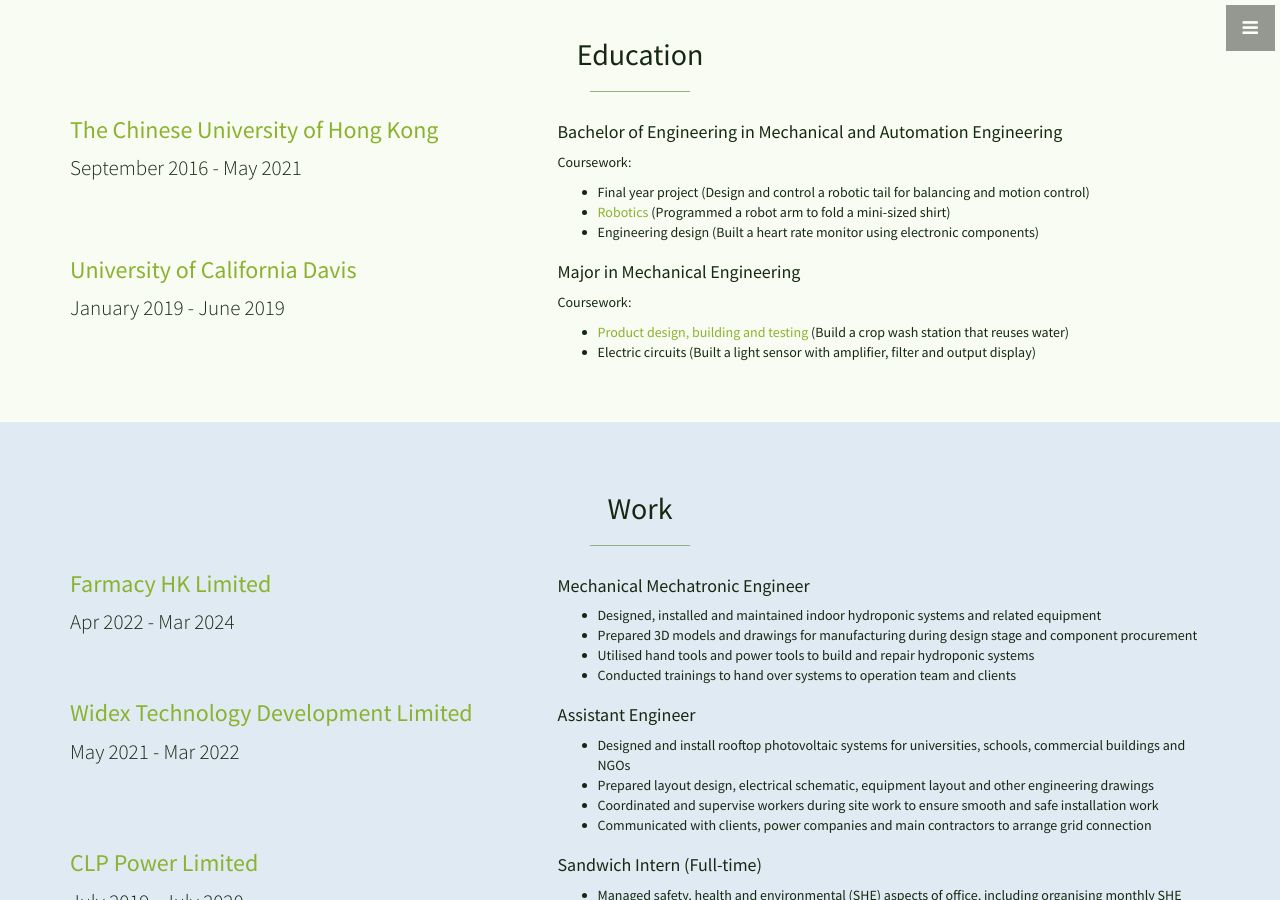
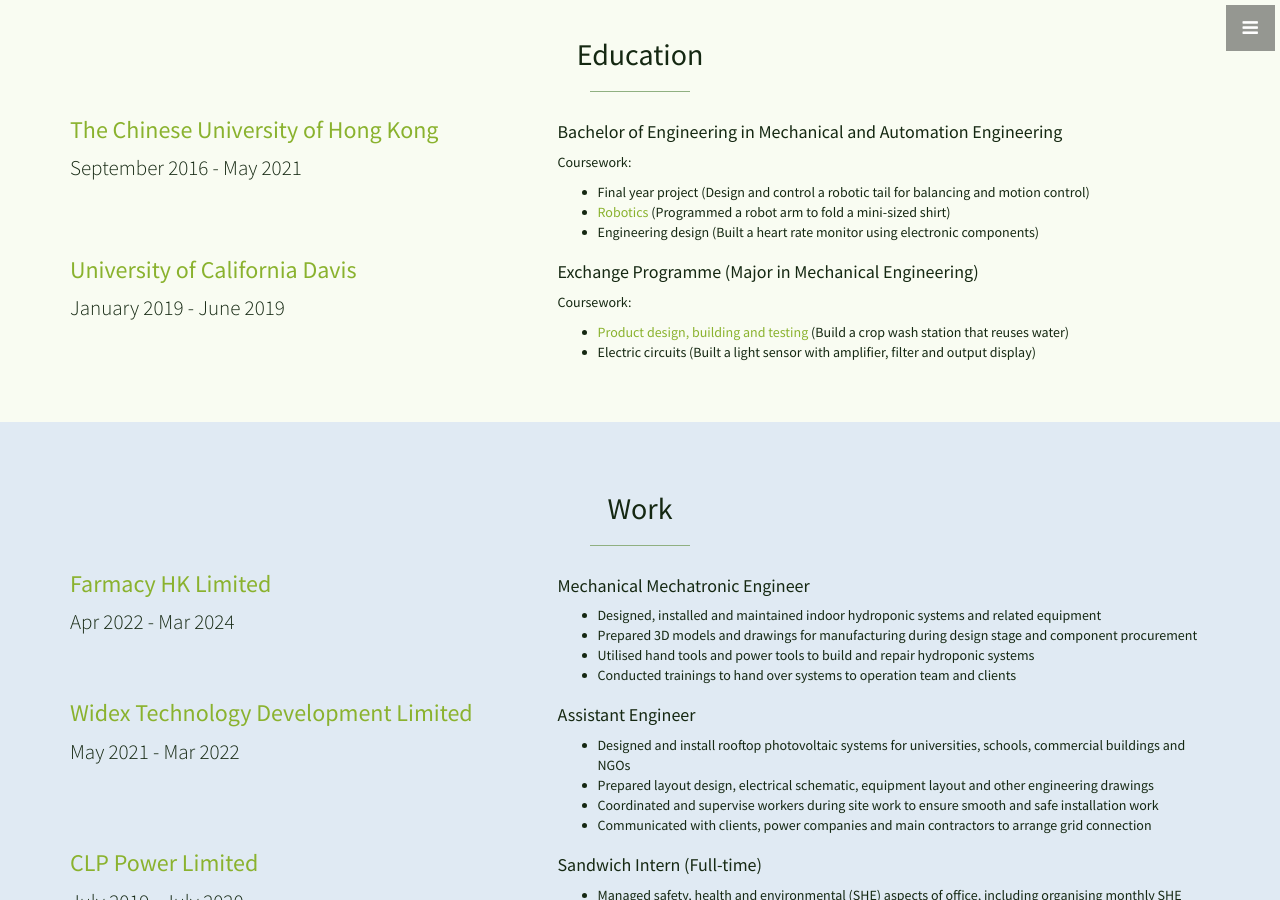
Before and after one commit to cheukyanlee/cheukyanlee.github.io, a Jekyll site: the page built from index.html, in a window 1280 px wide and 900 px high, scrolled down 932 px. Built offline with Jekyll 4.4.1, drawn with Linux system fonts in a browser that asks for light colours.

Commit message:
Update education.html

```diff
--- a/_includes/education.html
+++ b/_includes/education.html
@@ -29,7 +29,7 @@
         <p class="lead">January 2019 - June 2019</p>
       </div>
       <div class="col-md-7 text-left">
-        <h4>Major in Mechanical Engineering</h4>
+        <h4>Exchange Programme (Major in Mechanical Engineering)</h4>
         <p>Coursework:</p>
         <ul>
           <li><a target="_blank" href="https://cheukyanlee.github.io/Projects/Coursework/Crop_Wash">Product design, building and testing</a> (Build a crop wash station that reuses water)</li>
```
